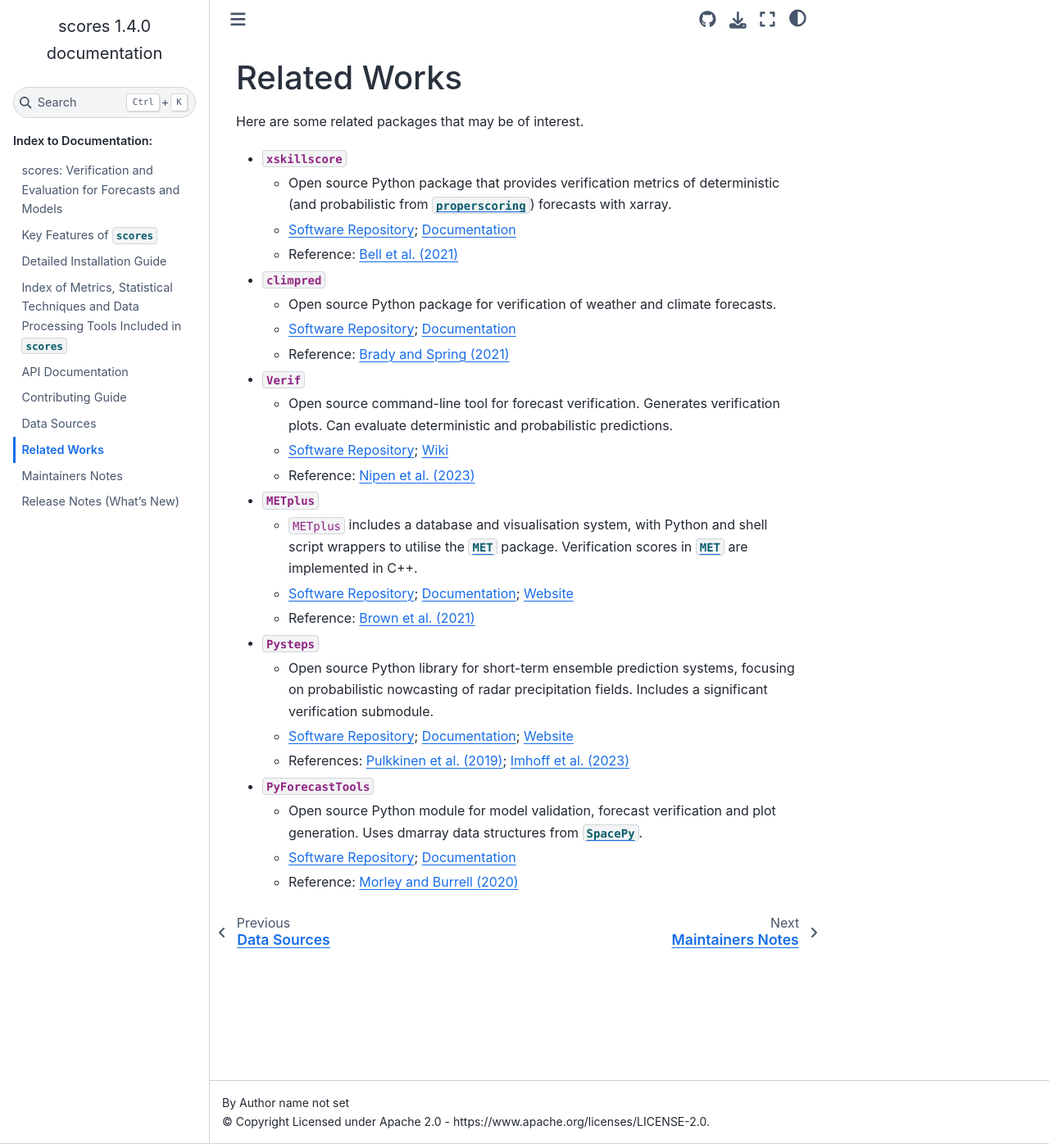
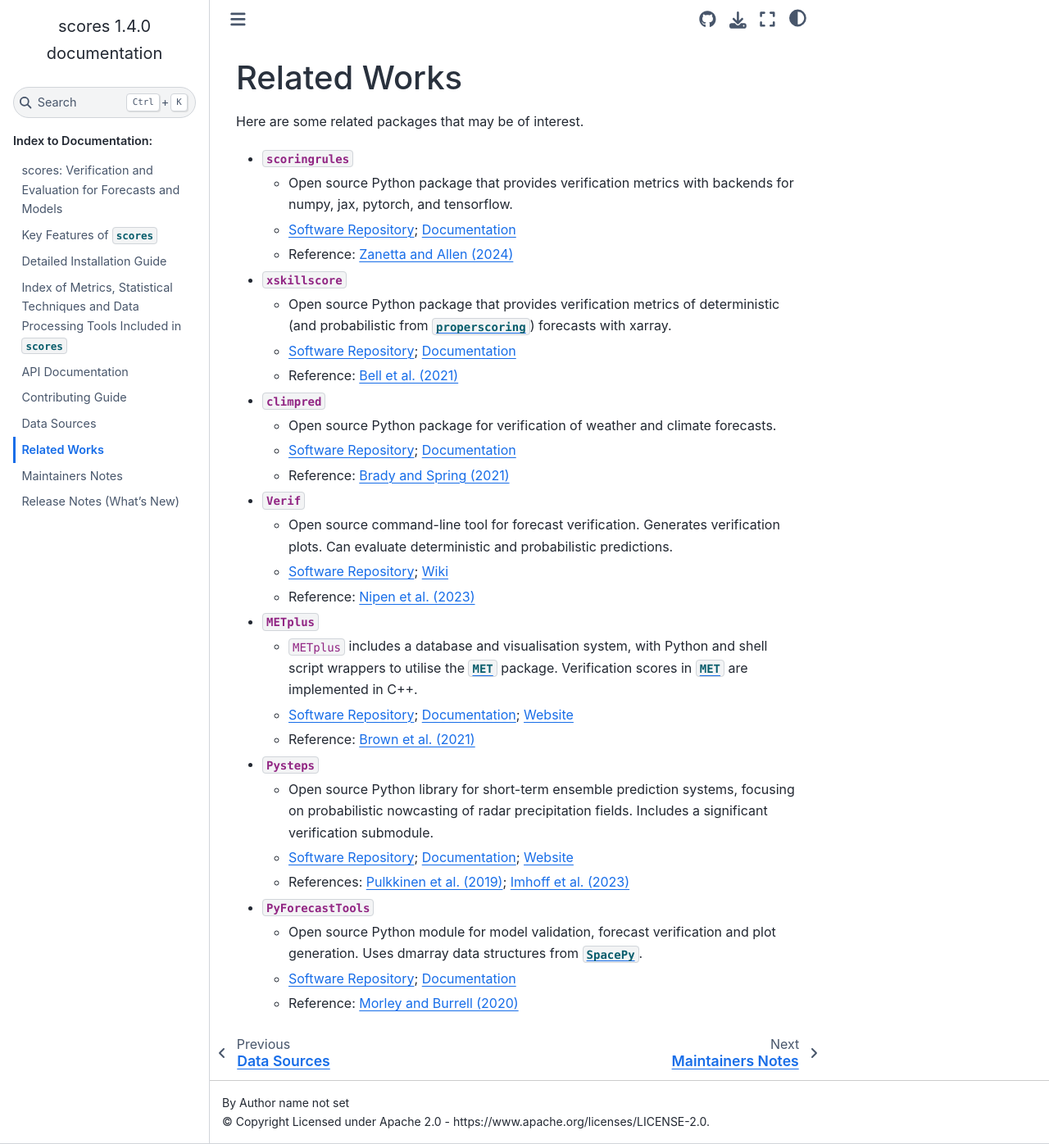
Before and after one commit to nci/scores, a Sphinx documentation site: the page built from docs/related_works.md, in a window 1280 px wide and 1396 px high. Shown: the whole window at 82% size. Built offline with Sphinx 7.4.7 and the Sphinx Book theme 1.1.4, drawn with Linux system fonts in a browser that asks for light colours; pages that are not in the unit, such as notebooks, are missing from menus.

Commit message:
added scoring rules to related works

```diff
--- a/docs/related_works.md
+++ b/docs/related_works.md
@@ -1,6 +1,11 @@
 # Related Works
 
 Here are some related packages that may be of interest.
+
+- **`scoringrules`**
+	- Open source Python package that provides verification metrics with backends for numpy, jax, pytorch, and tensorflow.
+	- [Software Repository](https://github.com/frazane/scoringrules); [Documentation](https://frazane.github.io/scoringrules/)
+	- Reference: [Zanetta and Allen (2024)](https://frazane.github.io/scoringrules/#citation)
 
 - **`xskillscore`**
 	- Open source Python package that provides verification metrics of deterministic (and probabilistic from [`properscoring`](https://github.com/properscoring/properscoring)) forecasts with xarray.
```
